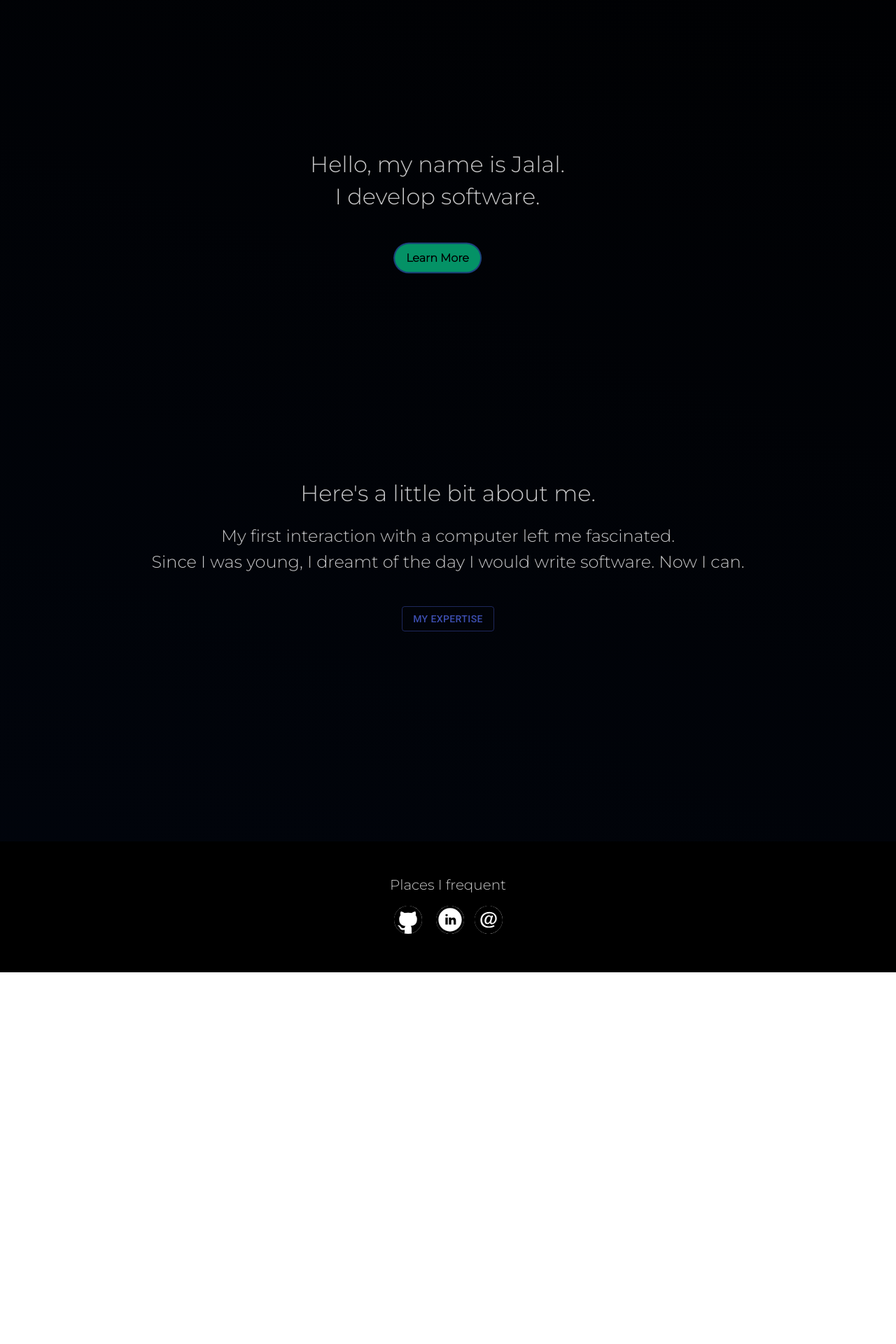
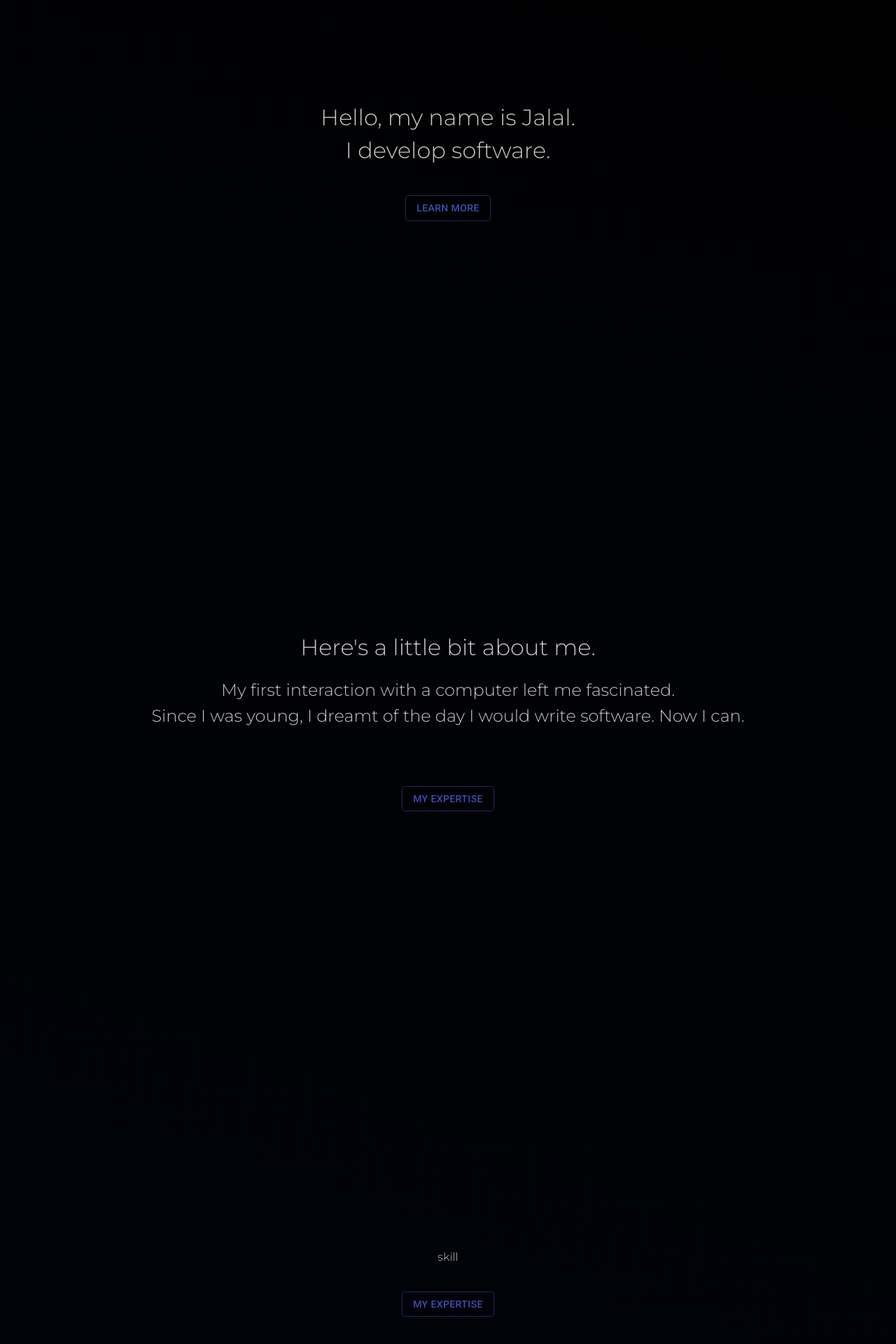
Before and after one commit to jalallll/personalSite, a React (Create React App) app: page / in a window 1280 px wide. Shown: the part 170-2090 px from the top of the page at 70% size. Before the commit the page ends 1559 px from the top, so only its background shows below. Built offline with nearby package versions, Linux system fonts and the light colour scheme.

Commit message:
fixed divs, each div takes up entire viewport

```diff
--- a/src/Components/About/About.js
+++ b/src/Components/About/About.js
@@ -17,10 +17,6 @@ const About = () => {
             can.
           </h4>
         </div>
-
-        <Button variant="outlined" color="primary" className="btn">
-          My Expertise
-        </Button>
       </Row>
     </Container>
   );
--- a/src/Components/Hero/Hero.js
+++ b/src/Components/Hero/Hero.js
@@ -3,22 +3,19 @@ import hello from "../../assets/hello.png";
 import Container from "react-bootstrap/Container";
 import Row from "react-bootstrap/Row";
 import Col from "react-bootstrap/Col";
+import { Link } from "react-scroll";
+import Button from "@material-ui/core/Button";
+
 const Hero = () => {
   return (
-    <Container className="hero">
-      <Row className="pt-5">
-        <Col sm={true} className="text-center">
-          <img src={hello}></img>
-        </Col>
-        <Col sm={true} className="pt-5 mt-5">
-          <h2>Hello, I'm Jalal.</h2>
-          <h2>I'm a Full Stack Software Developer</h2>
-          <button class="font-semibold bg-green-600 text-black-900 pt-2 pb-2 pr-3 pl-3 rounded-full hover:bg-green-400 ring-2 ">
-            Github
-          </button>
-          <button class="font-semibold bg-green-600 text-black-900 pt-2 pb-2 pr-3 pl-3 rounded-full hover:bg-green-400 ring-2 ">
-            Resume
-          </button>
+    <Container className=" ">
+      <Row className="">
+        <Col
+          sm={true}
+          className="d-flex flex-col align-items-center text-center"
+        >
+          <h2>Hello, my name is Jalal.</h2>
+          <h2>I develop software.</h2>
         </Col>
       </Row>
     </Container>
--- a/src/Home.js
+++ b/src/Home.js
@@ -3,6 +3,7 @@ import NavBar from "./Components/Navbar/Navbar.js";
 import Hero from "./Components/Hero/Hero.js";
 import About from "./Components/About/About.js";
 import hello from "./assets/hello.png";
+import Skills from "./Components/Skills/Skills.js";
 
 import Container from "react-bootstrap/Container";
 import Row from "react-bootstrap/Row";
@@ -15,14 +16,28 @@ const Home = () => {
     <div className="home ">
       <div className="hero-section">
         <NavBar />
-        <Container className="wrapper ">
-          <Row className="pt-5 hero">
-            <Col
-              sm={true}
-              className="pt-5 mt-5 d-flex flex-col align-items-center text-center"
+        <div className="wrapper d-flex flex-col hero">
+          <Hero />
+
+          <div className="d-flex justify-content-center btn">
+            <Link
+              activeClass="active"
+              to="About"
+              spy={true}
+              offset={0}
+              duration={500}
             >
-              <h2>Hello, my name is Jalal.</h2>
-              <h2>I develop software.</h2>
+              <Button variant="outlined" color="primary" className="">
+                Learn More
+              </Button>
+            </Link>
+          </div>
+        </div>
+
+        <div className="wrapper d-flex flex-col hero" id="About">
+          <About />
+
+          <div className="d-flex justify-content-center btn">
             <Link
               activeClass="active"
               to="Skills"
@@ -30,16 +45,30 @@ const Home = () => {
               offset={0}
               duration={500}
             >
-                <button class=" mt-10 font-semibold bg-green-600 text-black-900 pt-2 pb-2 pr-3 pl-3 rounded-full hover:bg-green-400 ring-2">
-                  Learn More
-                </button>
+              <Button variant="outlined" color="primary" className="">
+                My Expertise
+              </Button>
             </Link>
-            </Col>
-          </Row>
-        </Container>
-        <Container className="" id="Skills">
-          <About />
-        </Container>
+          </div>
+        </div>
+
+        <div className="wrapper d-flex flex-col hero" id="Skills">
+          <Skills />
+
+          <div className="d-flex justify-content-center btn">
+            <Link
+              activeClass="active"
+              to="Skills"
+              spy={true}
+              offset={0}
+              duration={500}
+            >
+              <Button variant="outlined" color="primary" className="">
+                My Expertise
+              </Button>
+            </Link>
+          </div>
+        </div>
       </div>
       <Footer />
     </div>
--- a/src/index.css
+++ b/src/index.css
@@ -37,10 +37,9 @@ img {
 }
 
 .hero {
-  position: absolute;
-  top: 50%;
-  left: 50%;
-  transform: translateX(-50%) translateY(-50%);
+  display: flex;
+  justify-content: center;
+  align-items: center;
 }
 .home {
   background-image: var(--darkish);
@@ -91,7 +90,7 @@ img {
   border-radius: 5px;
 }
 .btn {
-  margin-top: 300px;
+  margin-top: 30px;
 }
 
 .github-icon {
```
Lines whose indentation alone changed are shown as unchanged.
